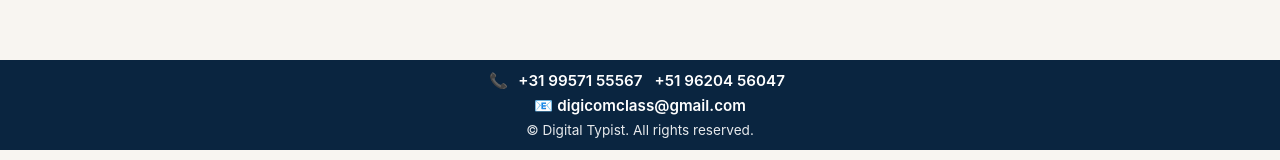
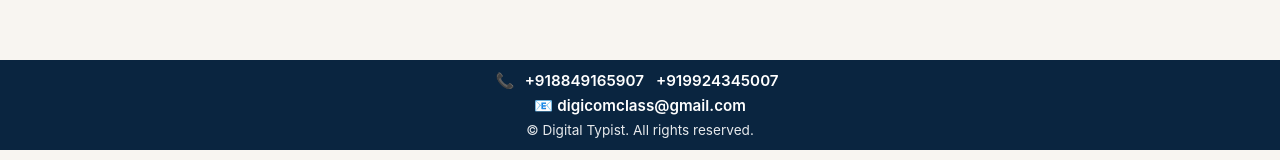
Before and after one commit to digital-typist/digital-typist-lts, a Next.js app: page /about in a window 1280 px wide. Shown: the part 515-675 px from the top of the page. Built offline with nearby package versions, Linux system fonts and the light colour scheme.

Commit message:
Update Footer.jsx

```diff
--- a/src/app/js/Footer.jsx
+++ b/src/app/js/Footer.jsx
@@ -6,11 +6,11 @@ export default function Footer() {
       <div className="footerContact">
         <div>
           📞{" "}
-          <a href="tel:+919957155567" className="inline">
-            +31 99571 55567
+          <a href="tel:+918849165907" className="inline">
+            +918849165907
           </a>
-          <a href="tel:+519620456047" className="inline">
-            +51 96204 56047
+          <a href="tel:+919924345007" className="inline">
+             +919924345007
           </a>
         </div>
         <div>
```
